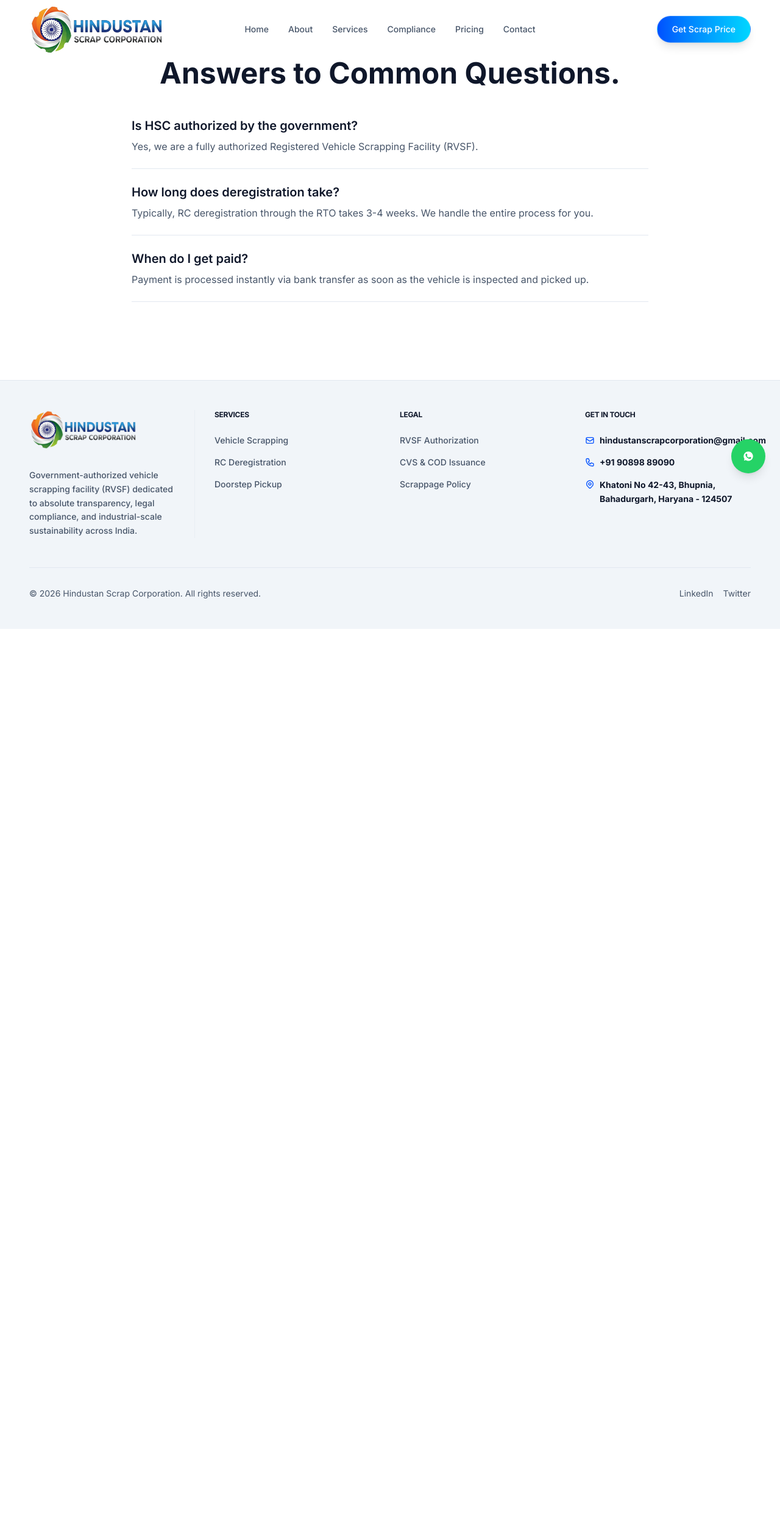
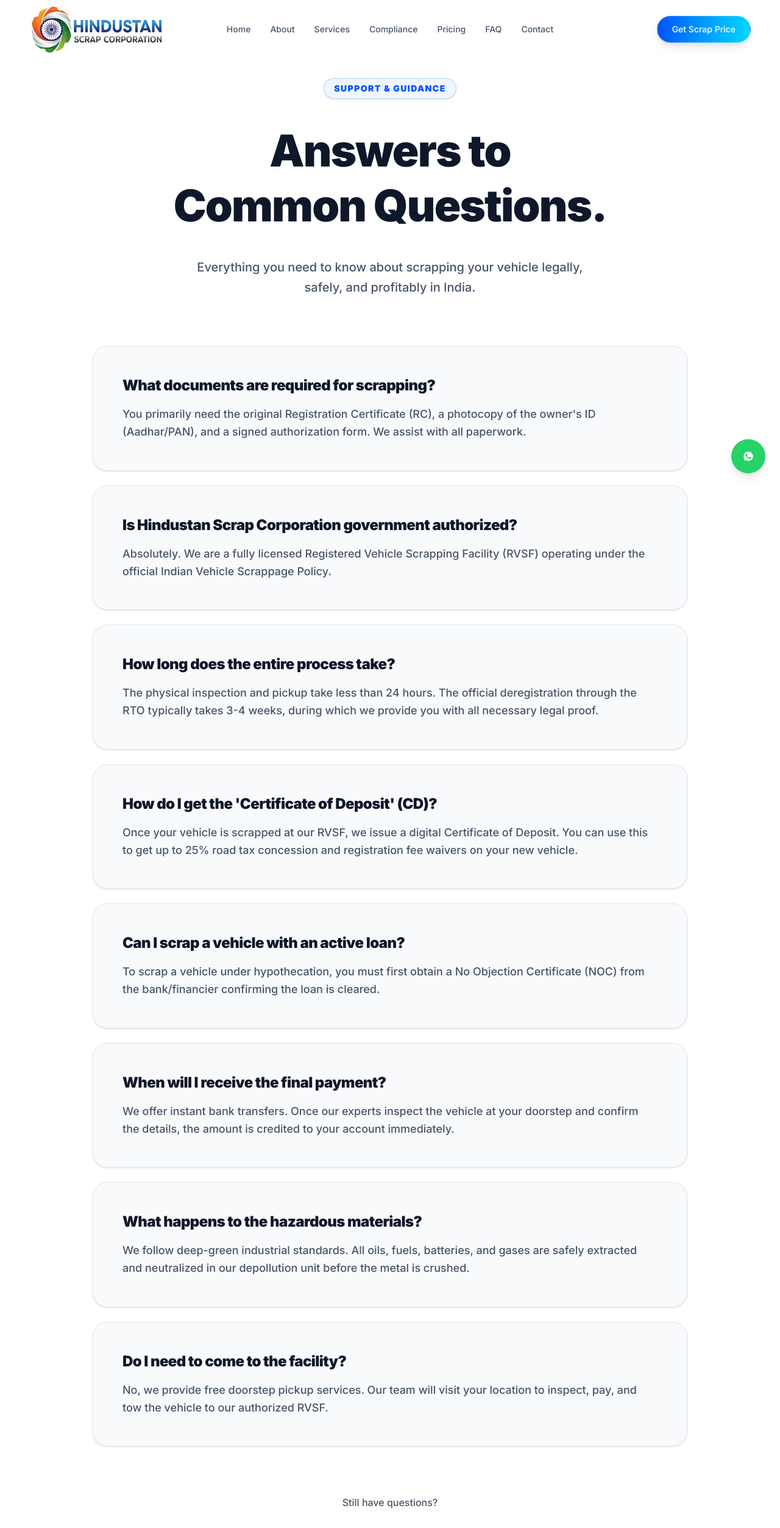
Before and after one commit to aman-singal/HSC-Platform, a Next.js app: page /faq in a window 1280 px wide. Shown: the top 2505 px of the page at 61% size. Before the commit the page ends 1031 px from the top, so only its background shows below. Built offline with nearby package versions, Linux system fonts and the light colour scheme.

Commit message:
FAQ page

```diff
--- a/src/app/faq/page.tsx
+++ b/src/app/faq/page.tsx
@@ -1,18 +1,93 @@
+"use client";
+
+import { motion } from "framer-motion";
+import { SpotlightCard } from "@/components/ui/SpotlightCard";
+
 export default function FAQPage() {
+  const faqs = [
+    {
+      q: "What documents are required for scrapping?",
+      a: "You primarily need the original Registration Certificate (RC), a photocopy of the owner's ID (Aadhar/PAN), and a signed authorization form. We assist with all paperwork."
+    },
+    {
+      q: "Is Hindustan Scrap Corporation government authorized?",
+      a: "Absolutely. We are a fully licensed Registered Vehicle Scrapping Facility (RVSF) operating under the official Indian Vehicle Scrappage Policy."
+    },
+    {
+      q: "How long does the entire process take?",
+      a: "The physical inspection and pickup take less than 24 hours. The official deregistration through the RTO typically takes 3-4 weeks, during which we provide you with all necessary legal proof."
+    },
+    {
+      q: "How do I get the 'Certificate of Deposit' (CD)?",
+      a: "Once your vehicle is scrapped at our RVSF, we issue a digital Certificate of Deposit. You can use this to get up to 25% road tax concession and registration fee waivers on your new vehicle."
+    },
+    {
+      q: "Can I scrap a vehicle with an active loan?",
+      a: "To scrap a vehicle under hypothecation, you must first obtain a No Objection Certificate (NOC) from the bank/financier confirming the loan is cleared."
+    },
+    {
+      q: "When will I receive the final payment?",
+      a: "We offer instant bank transfers. Once our experts inspect the vehicle at your doorstep and confirm the details, the amount is credited to your account immediately."
+    },
+    {
+      q: "What happens to the hazardous materials?",
+      a: "We follow deep-green industrial standards. All oils, fuels, batteries, and gases are safely extracted and neutralized in our depollution unit before the metal is crushed."
+    },
+    {
+      q: "Do I need to come to the facility?",
+      a: "No, we provide free doorstep pickup services. Our team will visit your location to inspect, pay, and tow the vehicle to our authorized RVSF."
+    }
+  ];
+
   return (
-    <div className="pt-24 pb-32 max-w-4xl mx-auto px-6">
-      <h1 className="text-5xl font-bold mb-12 text-center text-heading">Answers to Common Questions.</h1>
-      <div className="space-y-6">
-        {[
-          { q: "Is HSC authorized by the government?", a: "Yes, we are a fully authorized Registered Vehicle Scrapping Facility (RVSF)." },
-          { q: "How long does deregistration take?", a: "Typically, RC deregistration through the RTO takes 3-4 weeks. We handle the entire process for you." },
-          { q: "When do I get paid?", a: "Payment is processed instantly via bank transfer as soon as the vehicle is inspected and picked up." }
-        ].map((item, i) => (
-          <div key={i} className="pb-6 border-b border-divider">
-            <h3 className="text-xl font-semibold text-heading mb-2">{item.q}</h3>
-            <p className="text-body">{item.a}</p>
-          </div>
+    <div className="min-h-screen bg-pure-white pt-32 pb-32 overflow-hidden">
+      <div className="max-w-4xl mx-auto px-6 text-center mb-20 animate-in fade-in slide-in-from-bottom-4 duration-1000">
+        <motion.div
+           initial={{ opacity: 0, scale: 0.9 }}
+           animate={{ opacity: 1, scale: 1 }}
+           className="inline-block px-4 py-1.5 rounded-full border border-corporate-blue/20 bg-blue-50 text-corporate-blue text-sm font-black tracking-widest uppercase mb-10 shadow-sm"
+        >
+          Support & Guidance
+        </motion.div>
+        <h1 className="text-5xl md:text-7xl font-black text-heading mb-10 tracking-tight leading-tight">
+          Answers to <br/> Common Questions.
+        </h1>
+        <p className="text-xl text-body max-w-2xl mx-auto font-medium leading-relaxed">
+          Everything you need to know about scrapping your vehicle legally, safely, and profitably in India.
+        </p>
+      </div>
+
+      <div className="max-w-5xl mx-auto px-6 grid grid-cols-1 gap-6">
+        {faqs.map((item, i) => (
+          <motion.div
+            key={i}
+            initial={{ opacity: 0, y: 20 }}
+            whileInView={{ opacity: 1, y: 0 }}
+            viewport={{ once: true }}
+            transition={{ duration: 0.5, delay: i * 0.05 }}
+          >
+            <SpotlightCard className="p-8 md:p-12">
+              <h3 className="text-xl md:text-2xl font-black text-heading mb-4 tracking-tight group-hover:text-corporate-blue transition-colors">
+                {item.q}
+              </h3>
+              <p className="text-lg text-body font-medium leading-relaxed">
+                {item.a}
+              </p>
+            </SpotlightCard>
+          </motion.div>
         ))}
+      </div>
+
+      <div className="mt-20 text-center">
+        <p className="text-body font-medium mb-8">Still have questions?</p>
+        <div className="flex justify-center gap-4">
+          <a href="mailto:hindustanscrapcorporation@gmail.com" className="px-8 py-4 bg-corporate-blue text-white rounded-full font-bold shadow-lg hover:shadow-xl hover:-translate-y-1 transition-all">
+            Email Support
+          </a>
+          <a href="tel:+919089889090" className="px-8 py-4 border border-divider text-heading rounded-full font-bold hover:bg-layer-light transition-all">
+            Call Our Team
+          </a>
+        </div>
       </div>
     </div>
   );
--- a/src/app/page.tsx
+++ b/src/app/page.tsx
@@ -115,6 +115,77 @@ export default function Home() {
 
       <CalculatorWidget />
 
+      <section className="py-32 bg-pure-white border-t border-divider">
+        <div className="max-w-7xl mx-auto px-6 lg:px-12">
+          <div className="text-center mb-20">
+            <motion.div
+              initial={{ opacity: 0, scale: 0.9 }}
+              whileInView={{ opacity: 1, scale: 1 }}
+              viewport={{ once: true }}
+              className="inline-block px-4 py-1.5 rounded-full border border-corporate-blue/20 bg-blue-50 text-corporate-blue text-sm font-black tracking-widest uppercase mb-6 shadow-sm"
+            >
+              Common Questions
+            </motion.div>
+            <h2 className="text-4xl md:text-5xl lg:text-6xl font-bold tracking-tight text-heading">
+              Everything you need <br className="hidden md:block" /> to know.
+            </h2>
+          </div>
+
+          <div className="grid grid-cols-1 md:grid-cols-2 gap-8">
+            {[
+              {
+                q: "What documents are required for scrapping?",
+                a: "You primarily need the original Registration Certificate (RC), a photocopy of the owner's ID (Aadhar/PAN), and a signed authorization form. We assist with all paperwork."
+              },
+              {
+                q: "Is Hindustan Scrap Corporation government authorized?",
+                a: "Absolutely. We are a fully licensed Registered Vehicle Scrapping Facility (RVSF) operating under the official Indian Vehicle Scrappage Policy."
+              },
+              {
+                q: "How do I get the 'Certificate of Deposit' (CD)?",
+                a: "Once your vehicle is scrapped at our RVSF, we issue a digital Certificate of Deposit. You can use this to get up to 25% road tax concession and registration fee waivers on your new vehicle."
+              },
+              {
+                q: "Can I scrap a vehicle with an active loan?",
+                a: "To scrap a vehicle under hypothecation, you must first obtain a No Objection Certificate (NOC) from the bank/financier confirming the loan is cleared."
+              },
+              {
+                q: "When will I receive the final payment?",
+                a: "We offer instant bank transfers. Once our experts inspect the vehicle at your doorstep and confirm the details, the amount is credited to your account immediately."
+              },
+              {
+                q: "What happens to the hazardous materials?",
+                a: "We follow deep-green industrial standards. All oils, fuels, batteries, and gases are safely extracted and neutralized in our depollution unit before the metal is crushed."
+              }
+            ].map((item, i) => (
+              <motion.div
+                key={i}
+                initial={{ opacity: 0, y: 30 }}
+                whileInView={{ opacity: 1, y: 0 }}
+                viewport={{ once: true, margin: "-50px" }}
+                transition={{ duration: 0.6, delay: i * 0.1 }}
+                className="h-full"
+              >
+                <SpotlightCard className="h-full p-10">
+                  <h3 className="text-xl md:text-2xl font-bold text-heading mb-4 tracking-tight group-hover:text-corporate-blue transition-colors">
+                    {item.q}
+                  </h3>
+                  <p className="text-body font-medium leading-relaxed">
+                    {item.a}
+                  </p>
+                </SpotlightCard>
+              </motion.div>
+            ))}
+          </div>
+
+          <div className="mt-16 text-center">
+            <Link href="/faq" className="text-corporate-blue font-bold text-lg hover:underline underline-offset-4 decoration-2">
+              View all frequently asked questions →
+            </Link>
+          </div>
+        </div>
+      </section>
+
       <section className="py-32 bg-heading text-white text-center relative overflow-hidden border-t-8 border-corporate-blue/20">
         <motion.div
           initial={{ opacity: 0, y: 50 }}
--- a/src/components/layout/Footer.tsx
+++ b/src/components/layout/Footer.tsx
@@ -24,6 +24,7 @@ export function Footer() {
             <li><Link href="/compliance" className="hover:text-corporate-blue transition-colors">RVSF Authorization</Link></li>
             <li><Link href="/compliance" className="hover:text-corporate-blue transition-colors">CVS & COD Issuance</Link></li>
             <li><Link href="/compliance" className="hover:text-corporate-blue transition-colors">Scrappage Policy</Link></li>
+            <li><Link href="/faq" className="hover:text-corporate-blue transition-colors">FAQ</Link></li>
           </ul>
         </div>
         <div>
--- a/src/components/layout/Navbar.tsx
+++ b/src/components/layout/Navbar.tsx
@@ -12,6 +12,7 @@ const navLinks = [
   { name: "Services", href: "/services" },
   { name: "Compliance", href: "/compliance" },
   { name: "Pricing", href: "/pricing" },
+  { name: "FAQ", href: "/faq" },
   { name: "Contact", href: "/contact" },
 ];
 
```
